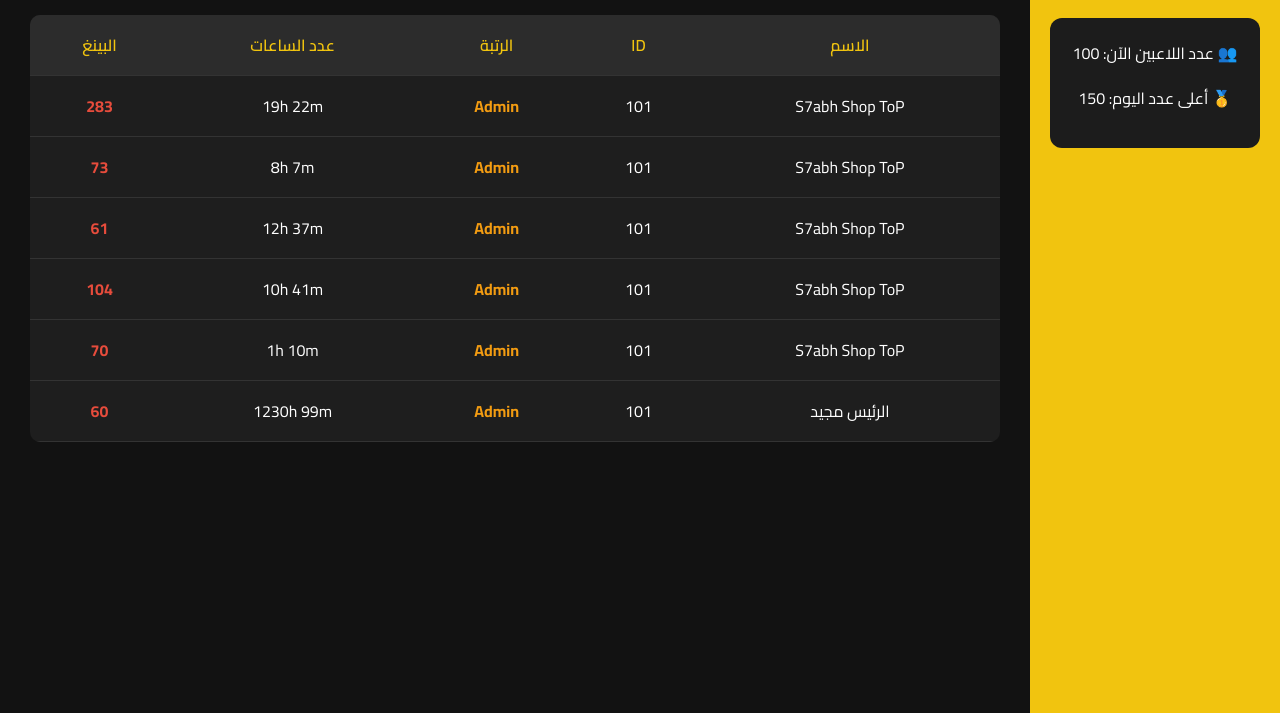
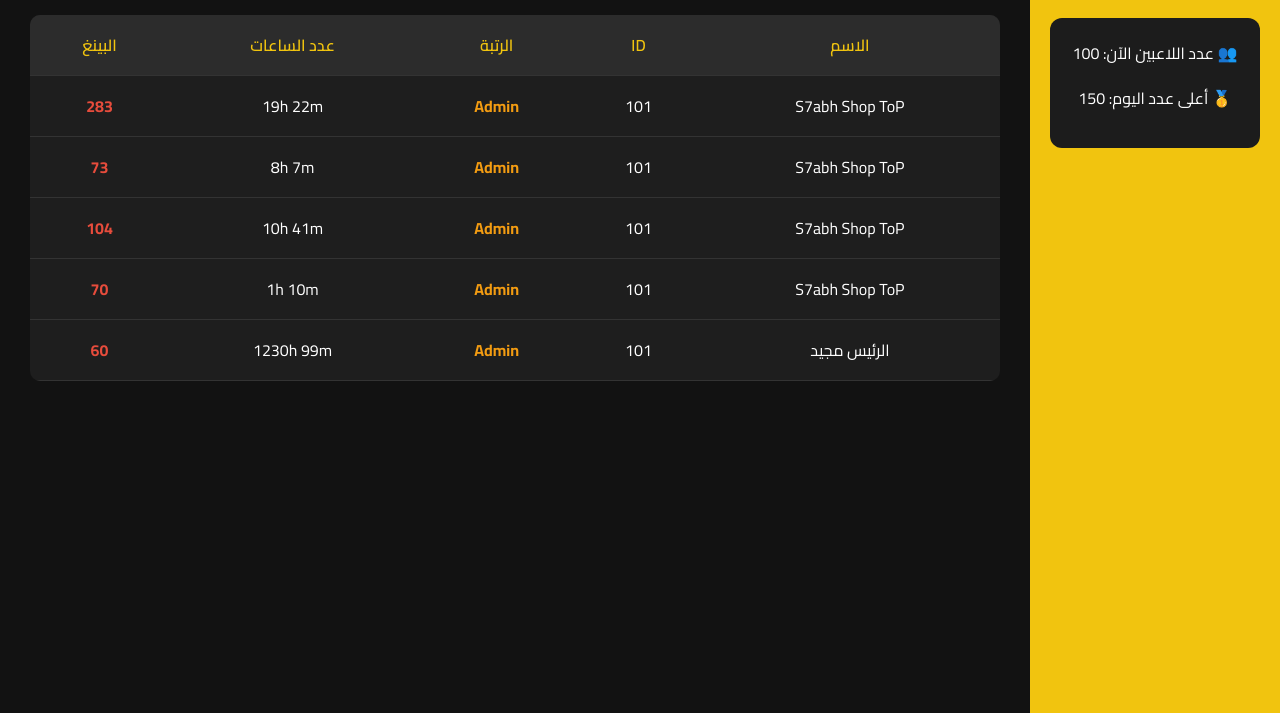
Before and after one commit to mjeed14433/Abdulmajeed, a plain HTML site: page index.html in a window 1280 px wide. Shown: the part 87-800 px from the top of the page. Drawn offline with Linux system fonts and the light colour scheme.

Commit message:
Update index.html

```diff
--- a/index.html
+++ b/index.html
@@ -145,13 +145,6 @@
           <td>S7abh Shop ToP</td>
           <td>101</td>
           <td class="rank">Admin</td>
-          <td>12h 37m</td>
-          <td class="ping">61</td>
-        </tr>
-                <tr>
-          <td>S7abh Shop ToP</td>
-          <td>101</td>
-          <td class="rank">Admin</td>
           <td>10h 41m</td>
           <td class="ping">104</td>
         </tr>
```
